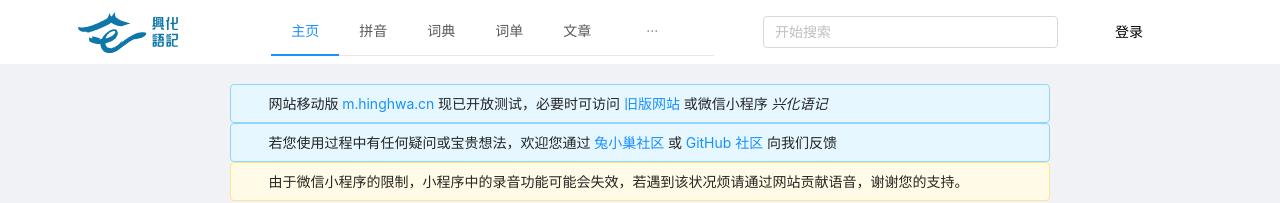
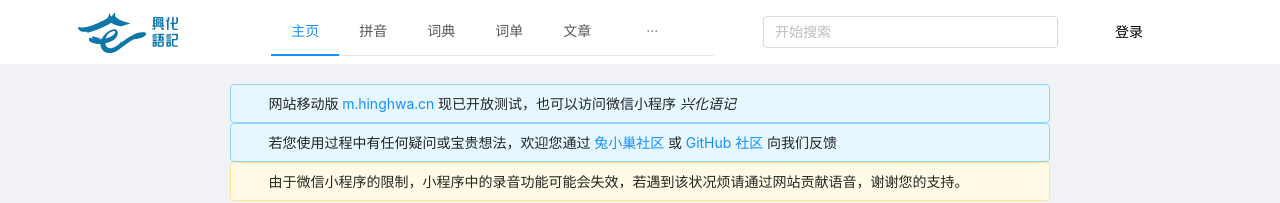
Before and after one commit to e-dialect/hinghwa-dict-web, a Vue app: page /Home in a window 1280 px wide. Shown: the top 203 px of the page. Built offline with nearby package versions, Linux system fonts and the light colour scheme.

Commit message:
refactor: update alert message in Home.vue

```diff
--- a/src/views/Home.vue
+++ b/src/views/Home.vue
@@ -4,9 +4,7 @@
       <template #message>
         网站移动版
         <a href="http://m.hinghwa.cn" target="_blank">m.hinghwa.cn</a>
-        现已开放测试，必要时可访问
-        <a href="http://dict.hinghwa.cn" target="_blank">旧版网站</a>
-        或微信小程序
+        现已开放测试，也可以访问微信小程序
         <i>兴化语记</i>
       </template>
     </a-alert>
```
